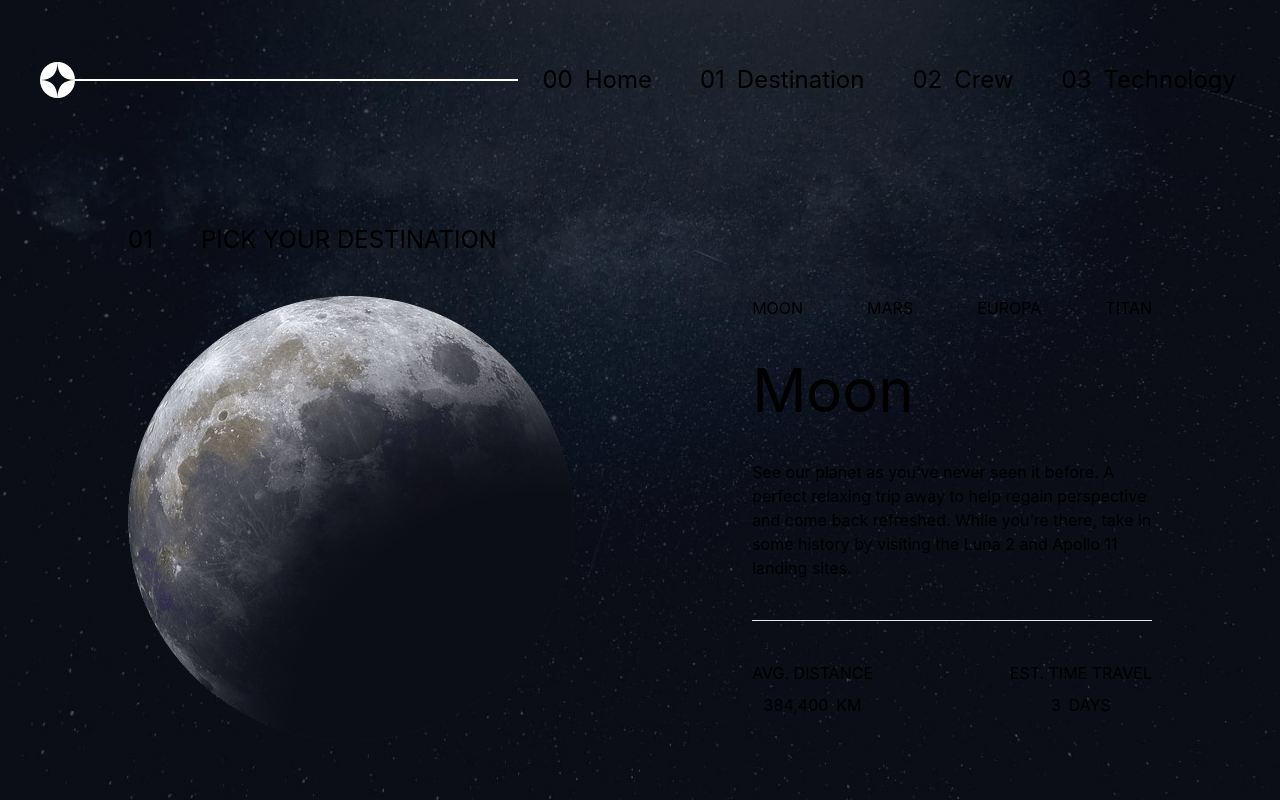
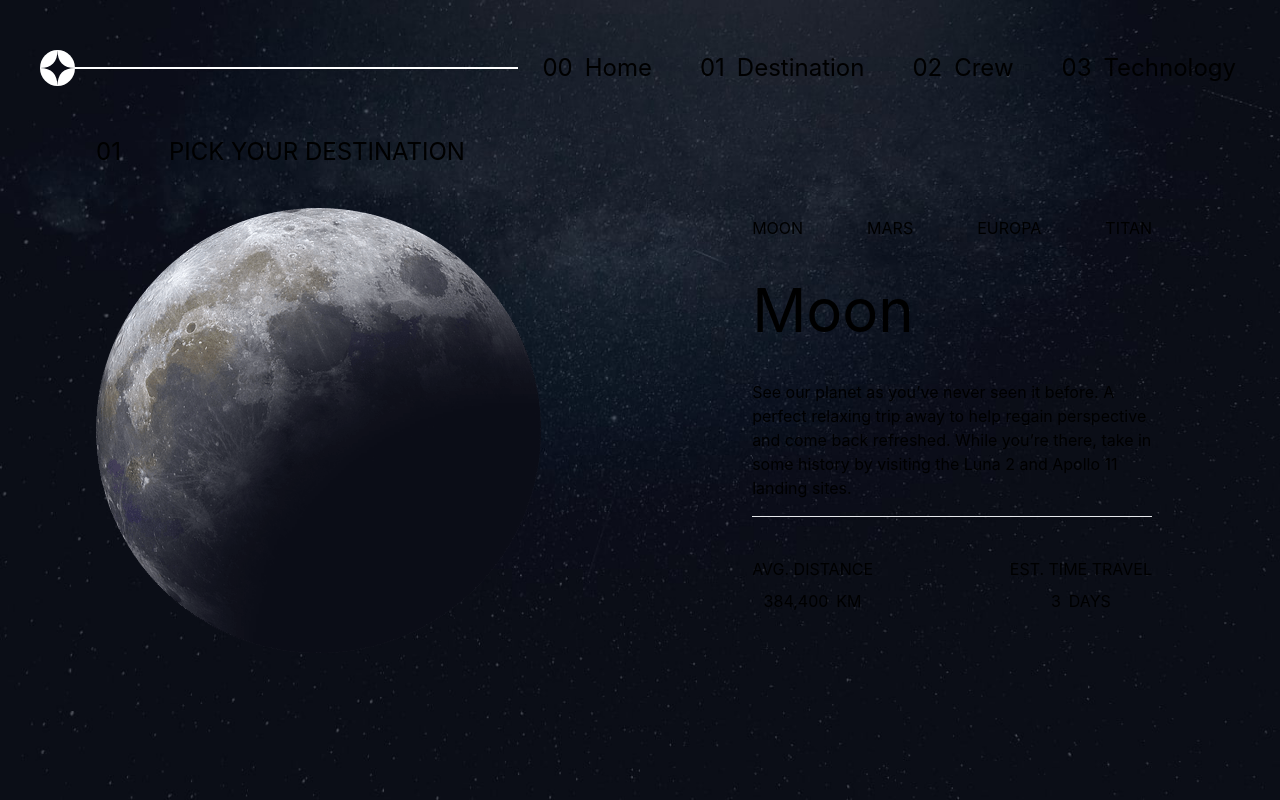
Before and after one commit to thisisharsh7/SpaceTurn, a Next.js app: page /destination in a window 1280 px wide. Built offline with nearby package versions, Linux system fonts and the light colour scheme.

Commit message:
project on go

```diff
--- a/External/Header.js
+++ b/External/Header.js
@@ -4,7 +4,7 @@ import logo from "../public/assets/shared/logo.svg"
 
 export default function Header() {
   return (
-    <header className="xl:py-5 py-3" >
+    <header className="xl:py-2 py-3" >
       <nav className="xl:p-10 p-5 flex items-center justify-between">
       <div className="flex w-24">
         <Image src={logo} alt="logo" />
--- a/pages/crew.js
+++ b/pages/crew.js
@@ -8,12 +8,12 @@ export default function crew() {
   }
 
   return (
-    <section className="py-12 px-32 flex gap-10 ">
+    <section className="py-12 px-32 flex gap-10  bg-blue-700  ">
       <h1 className="text-2xl uppercase">02</h1>
-      <div className="flex flex-col gap-20">
+      <div className="flex flex-col gap-20 bg-red-800">
         <h1 className="text-2xl uppercase">Meet your crew</h1>
         <div className="flex justify-between">
-          <div className="flex flex-col gap-16">
+          <div className="flex flex-col  gap-16">
             <div className="max-w-min flex flex-col gap-3">
               <h1 className="uppercase text-2xl">{state.role}</h1>
               <h1 className="text-5xl uppercase min-w-max pb-12">
@@ -46,7 +46,7 @@ export default function crew() {
           ></li>
         </ul>
       </div>
-      <img src={state.images.png} alt={state.name} />
+      <img src={state.images.png} alt={state.name} className=""/>
     </section>
   );
 }
--- a/pages/destination.js
+++ b/pages/destination.js
@@ -9,18 +9,20 @@ export default function destination() {
     dispatch({type: e.target.innerHTML});
   }
   return (
-    <section className="py-6 px-32 flex flex-col gap-10 ">
-    <div className="-z-10">
+    <section className="xl:pl-24 pl-5 flex flex-col">
+    <div className="-z-10 ">
     <Image src={desktop} layout="fill" alt="bg-destination"/>
     </div>
-      <h1 className="text-2xl uppercase flex gap-12">
+      <h1 className="text-2xl uppercase flex gap-12 pb-10">
         <span>01</span>
         <span>Pick your destination</span>
       </h1>
-      <div className="flex justify-between">
-        <img src={state.images.png} alt={state.name} />
-        <div className="max-w-min flex flex-col gap-10">
-          <ul className="flex gap-16 uppercase">
+      <div className="flex justify-between items-center">
+        <img src={state.images.png} alt={state.name} className=""/>
+
+        <div className="max-w-min flex flex-col pb-8 xl:mr-32 gap-10 ">
+        <div className="">
+        <ul className="flex gap-16 uppercase">
             <li onClick={changeText} className="cursor-pointer">
               Moon
             </li>
@@ -34,8 +36,9 @@ export default function destination() {
               Titan
             </li>
           </ul>
+        </div>
           <h1 className="text-6xl">{state.name}</h1>
-          <p>{state.description}</p>
+          <p className="h-24">{state.description}</p>
           <hr />
           <div className="flex justify-between">
             <div className="flex flex-col gap-2 items-center uppercase">
--- a/pages/index.js
+++ b/pages/index.js
@@ -15,7 +15,7 @@ export default function Home() {
         <Image src={desktop} layout="fill" alt="bg-home" />
       </div>
       <div className="flex sm:flex-row flex-col sm:gap-3 gap-12 w-full justify-between flex-wrap">
-        <div className="max-w-min flex flex-col sm:pl-10 pl-sm">
+        <div className="max-w-min flex flex-col xl:pl-24 pl-5">
           <p className="uppercase sm:text-2xl text-base">
             So, you want to travel to
           </p>
@@ -29,7 +29,7 @@ export default function Home() {
             world experience!
           </p>
         </div>
-        <div className="bg-white self-end hover:bg-red-200 text-gray-900 sm:text-3xl sm:px-10 sm:py-20 text-2xl px-8 py-16 rounded-full">
+        <div className="bg-white self-end xl:mr-20 mr-3 hover:bg-red-200 text-gray-900 sm:text-3xl sm:px-10 sm:py-20 text-2xl px-8 py-16 rounded-full">
           <Link href="/destination">
             <h2 className="cursor-pointer uppercase">Explore</h2>
           </Link>
```
